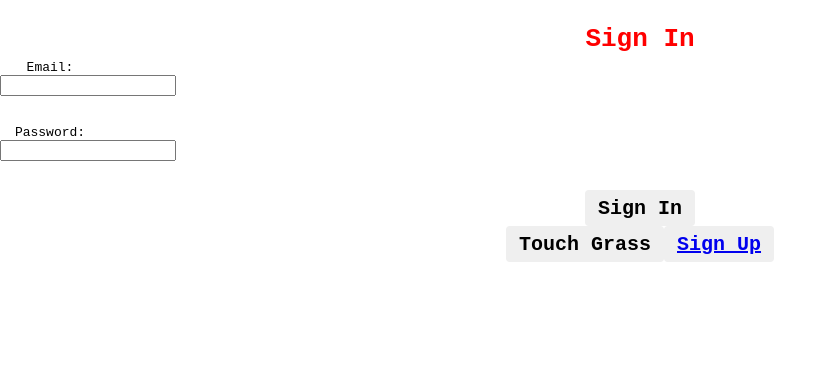
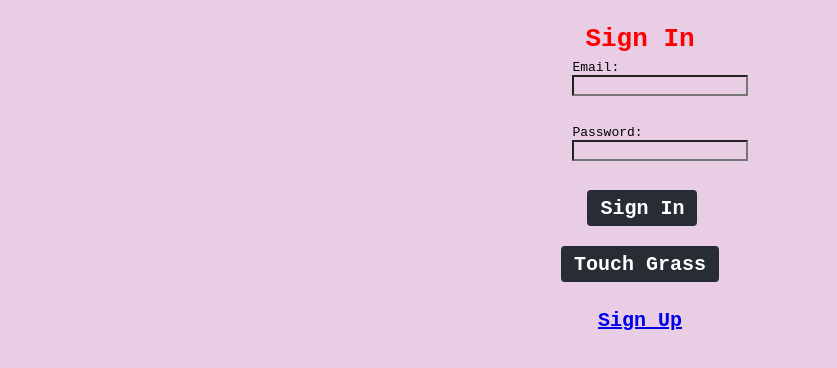
Before and after one commit to StevenNZ/frinder, a React (Create React App) app in the folder my-app/: page / in a window 1280 px wide. Shown: the top 368 px of the page, without its empty margins (0-837 px from the left). Built offline with nearby package versions, Linux system fonts and the light colour scheme; no server answers.

Commit message:
css changes

```diff
--- a/my-app/src/App.css
+++ b/my-app/src/App.css
@@ -1,17 +1,18 @@
 .App {
-  text-align: center;
+  text-align: left;
+  display: flex;
+  flex-direction: column;
+  justify-content: space-evenly;
+  align-items: center;
+  gap: 20px;
+
 }
 
-.App-logo {
-  height: 40vmin;
-  pointer-events: none;
+*{
+  font-family: monospace;
+  background-color: #E8CDE4
 }
 
-@media (prefers-reduced-motion: no-preference) {
-  .App-logo {
-    animation: App-logo-spin infinite 20s linear;
-  }
-}
 
 .App-header {
   background-color: #282c34;
@@ -29,6 +30,8 @@
   font-weight: 600;
   border: none;
   cursor: pointer;
+  background-color: #282c34;
+  color: white;
 
 }
 
@@ -45,6 +48,7 @@
 
 *{
   font-family: monospace;
+  gap: 30px;
 }
 
 .invisible {
@@ -79,5 +83,5 @@
 }
 
  p {
-  color: rgb(203, 51, 51);
+  color: red;
 }
--- a/my-app/src/auth/Auth.css
+++ b/my-app/src/auth/Auth.css
@@ -19,6 +19,9 @@
     font-weight: 600;
     border: none;
     cursor: pointer;
+    background-color: #282c34;
+    color: white;
+    margin-left: 15px;
 
 }
 
@@ -26,3 +29,9 @@
     background-color: black;
     color: #fff;
 }
+s
+
+.SIN{
+    color: red;
+    letter-spacing: normal;
+}
--- a/my-app/src/auth/AuthDetails.jsx
+++ b/my-app/src/auth/AuthDetails.jsx
@@ -92,7 +92,7 @@ const AuthDetails = () => {
         </>
       ) : (
         <div>
-          <h1>Sign In</h1>
+          <h1 className="SIN">Sign In</h1>
           <form onSubmit={signIn}>
             <div className="emailEntry">
               <label htmlFor="email">Email:</label>
```
